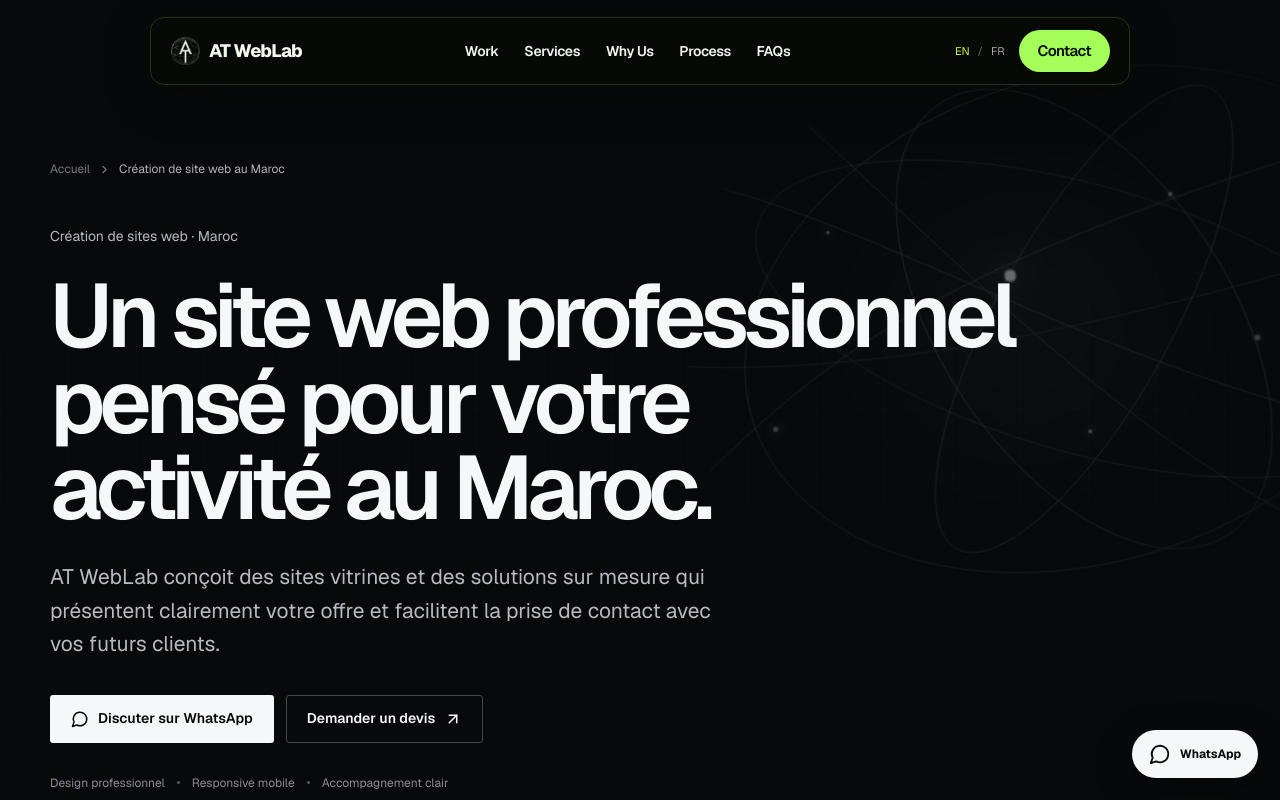
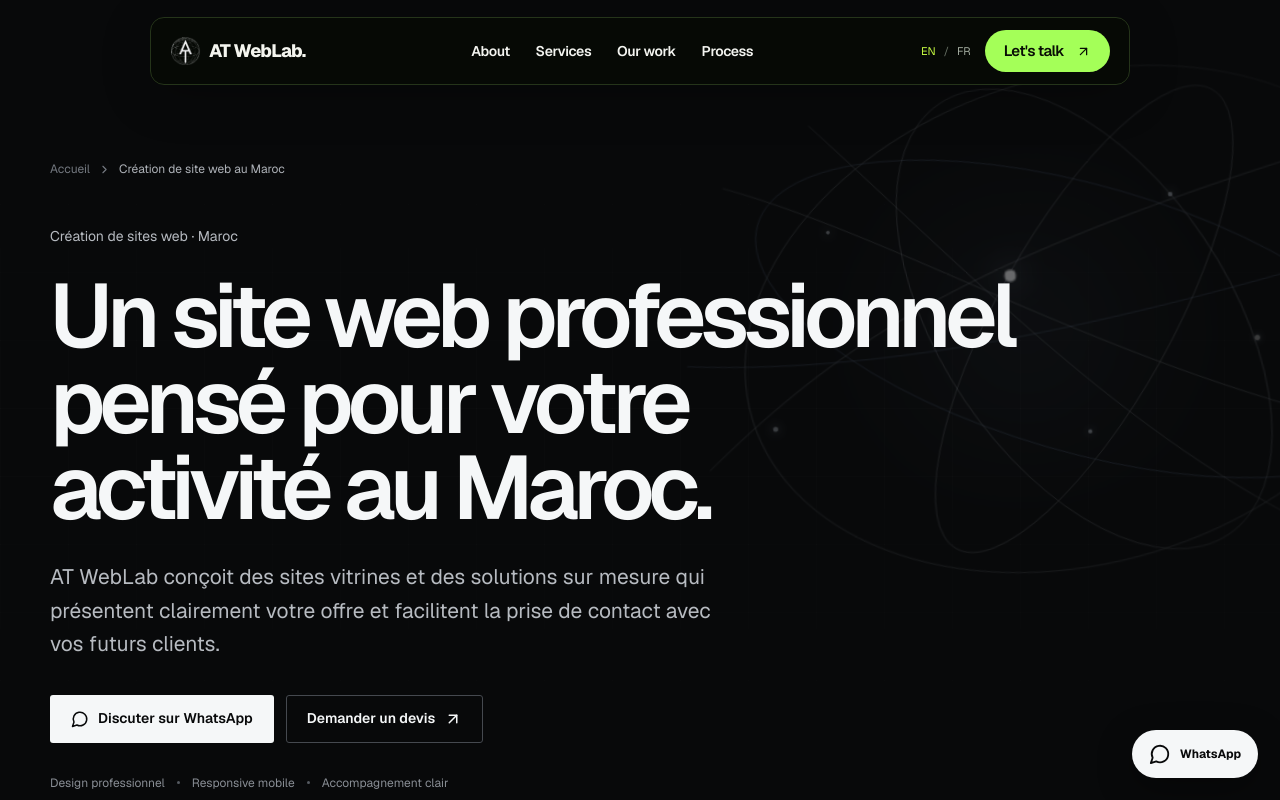
Before and after one commit to Abderr-trz/ATWebLab, a Next.js app: page /creation-site-web-maroc in a window 1280 px wide. Shown: the top 800 px of the page. Built offline with nearby package versions, Linux system fonts and the light colour scheme.

Commit message:
feat(v3): hybrid editorial hero and professional navigation

```diff
--- a/components/layout/Navbar.tsx
+++ b/components/layout/Navbar.tsx
@@ -1,61 +1,21 @@
 "use client";
 import Image from "next/image";
-import { usePathname } from "next/navigation";
-import { useEffect, useState } from "react";
-import { Menu, X } from "lucide-react";
-
-const links = [
-  { en: "Work", fr: "Projets", href: "#realisations" },
-  { en: "Services", fr: "Services", href: "#services" },
-  { en: "Why Us", fr: "Pourquoi nous", href: "#pourquoi-nous" },
-  { en: "Process", fr: "Processus", href: "#process" },
-  { en: "FAQs", fr: "FAQs", href: "#faq" }
-];
-export function Navbar() {
-  const pathname = usePathname();
-  const [open, setOpen] = useState(false);
-  const [scrolled, setScrolled] = useState(false);
-  const [language, setLanguage] = useState<"EN" | "FR">("EN");
-  const href = (anchor: string) => pathname === "/" ? anchor : "/" + anchor;
-  useEffect(() => {
-    const onScroll = () => setScrolled(window.scrollY > 24);
-    onScroll(); window.addEventListener("scroll", onScroll, { passive: true });
-    return () => window.removeEventListener("scroll", onScroll);
-  }, []);
-  useEffect(() => {
-    try { const saved = localStorage.getItem("atweblab-language"); if (saved === "EN" || saved === "FR") setLanguage(saved); } catch {}
-    const onChange = (event: Event) => { const value = (event as CustomEvent<string>).detail; if (value === "EN" || value === "FR") setLanguage(value); };
-    window.addEventListener("atweblab-language-change", onChange);
-    return () => window.removeEventListener("atweblab-language-change", onChange);
-  }, []);
-  function changeLanguage(next: "EN" | "FR") {
-    setLanguage(next);
-    try { localStorage.setItem("atweblab-language", next); } catch {}
-    window.dispatchEvent(new CustomEvent("atweblab-language-change", { detail: next }));
-  }
-  return (
-    <header className={"v3-nav" + (scrolled ? " v3-nav--scrolled" : "")}>
-      <div className="v3-nav__inner">
-        <a href={href("#accueil")} className="v3-nav__brand" aria-label="AT WebLab home">
-          <Image src="/logo.png" alt="" width={43} height={43} priority />
-          <span>AT WebLab</span>
-        </a>
-        <nav className="v3-nav__links" aria-label="Main navigation">
-          {links.map(item => <a href={href(item.href)} key={item.href}>{language === "FR" ? item.fr : item.en}</a>)}
-        </nav>
-        <div className="v3-nav__actions">
-          <div className="v3-nav__language" aria-label="Language">
-            <button type="button" aria-pressed={language === "EN"} onClick={() => changeLanguage("EN")}>EN</button><span>/</span>
-            <button type="button" aria-pressed={language === "FR"} onClick={() => changeLanguage("FR")}>FR</button>
-          </div>
-          <a href={href("#contact")} className="v3-nav__cta">{language === "FR" ? "Contact" : "Contact"}</a>
-          <button type="button" className="v3-nav__toggle" onClick={() => setOpen(v => !v)} aria-expanded={open} aria-label={open ? "Close menu" : "Open menu"}>{open ? <X size={23}/> : <Menu size={23}/>}</button>
-        </div>
-      </div>
-      {open && <nav className="v3-nav__mobile" aria-label="Mobile navigation">
-        {links.map(item => <a href={href(item.href)} key={item.href} onClick={() => setOpen(false)}>{language === "FR" ? item.fr : item.en}</a>)}
-        <a href={href("#contact")} onClick={() => setOpen(false)}>Contact</a>
-      </nav>}
-    </header>
-  );
+import {usePathname} from "next/navigation";
+import {useEffect,useState} from "react";
+import {ArrowUpRight,Menu,X} from "lucide-react";
+const links=[{en:"About",fr:"À propos",href:"#about"},{en:"Services",fr:"Services",href:"#services"},{en:"Our work",fr:"Projets",href:"#realisations"},{en:"Process",fr:"Méthode",href:"#process"}];
+export function Navbar(){
+ const pathname=usePathname();const [open,setOpen]=useState(false);const [scrolled,setScrolled]=useState(false);const [language,setLanguage]=useState<"EN"|"FR">("EN");
+ const href=(anchor:string)=>pathname==="/"?anchor:"/"+anchor;
+ useEffect(()=>{const scroll=()=>setScrolled(window.scrollY>18);scroll();window.addEventListener("scroll",scroll,{passive:true});return()=>window.removeEventListener("scroll",scroll);},[]);
+ useEffect(()=>{try{const v=localStorage.getItem("atweblab-language");if(v==="EN"||v==="FR")setLanguage(v);}catch{}const change=(e:Event)=>{const v=(e as CustomEvent<string>).detail;if(v==="EN"||v==="FR")setLanguage(v);};window.addEventListener("atweblab-language-change",change);return()=>window.removeEventListener("atweblab-language-change",change);},[]);
+ const changeLanguage=(v:"EN"|"FR")=>{setLanguage(v);try{localStorage.setItem("atweblab-language",v);}catch{}window.dispatchEvent(new CustomEvent("atweblab-language-change",{detail:v}));};
+ return <header className={"v3-nav v3-nav--editorial"+(scrolled?" v3-nav--scrolled":"")}>
+  <div className="v3-nav__inner">
+   <a href={href("#accueil")} className="v3-nav__brand" aria-label="AT WebLab home"><Image src="/logo.png" alt="" width={37} height={37} priority/><span>AT WebLab<span className="v3-nav__brand-dot">.</span></span></a>
+   <nav className="v3-nav__links" aria-label="Main navigation">{links.map(item=><a key={item.href} href={href(item.href)}>{language==="FR"?item.fr:item.en}</a>)}</nav>
+   <div className="v3-nav__actions"><div className="v3-nav__language" aria-label="Language"><button type="button" aria-pressed={language==="EN"} onClick={()=>changeLanguage("EN")}>EN</button><span>/</span><button type="button" aria-pressed={language==="FR"} onClick={()=>changeLanguage("FR")}>FR</button></div><a className="v3-nav__cta" href={href("#contact")}>{language==="FR"?"Parlons-en":"Let's talk"} <ArrowUpRight size={15}/></a><button type="button" className="v3-nav__toggle" onClick={()=>setOpen(v=>!v)} aria-expanded={open} aria-label={open?"Close menu":"Open menu"}>{open?<X size={22}/>:<Menu size={22}/>}</button></div>
+  </div>
+  {open&&<nav className="v3-nav__mobile" aria-label="Mobile navigation">{links.map(item=><a key={item.href} href={href(item.href)} onClick={()=>setOpen(false)}>{language==="FR"?item.fr:item.en}</a>)}<a href={href("#contact")} onClick={()=>setOpen(false)}>{language==="FR"?"Contactez-nous":"Contact us"}</a></nav>}
+ </header>;
 }
```
